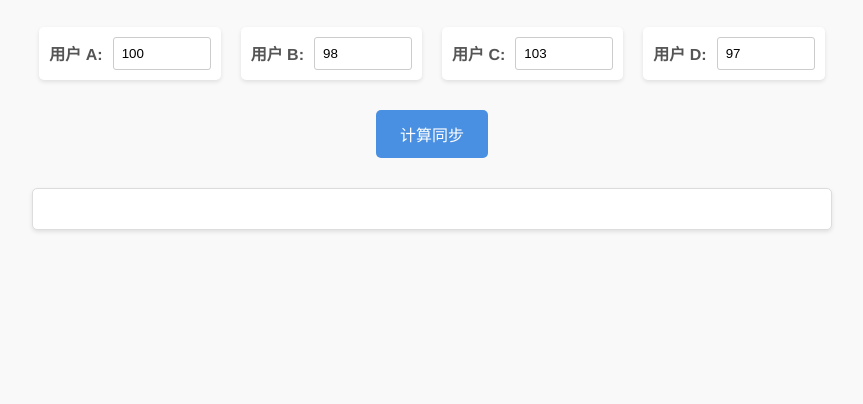
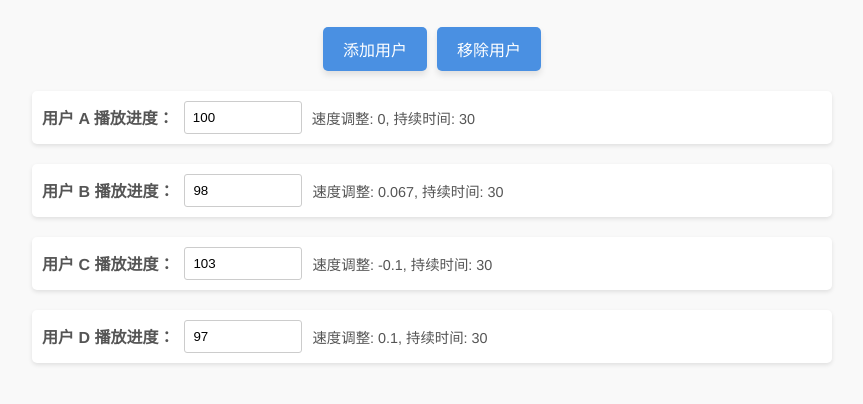
Before and after one commit to MagmaBlock/web-demos, a plain HTML site: page watch-together-playback-sync/index.html in a window 1280 px wide. Shown: the part 108-512 px from the top of the page, without its empty margins (208-1071 px from the left). Drawn offline with Linux system fonts and the light colour scheme.

Commit message:
feat(watch-together-playback-sync): 重构用户输入和结果显示逻辑
- 重构用户输入部分，使用 flex 布局优化样式
- 添加结果实时显示功能，移除单独的计算按钮
- 增加用户动态添加和移除功能
- 优化结果计算逻辑，提高代码可扩展性

```diff
--- a/watch-together-playback-sync/index.html
+++ b/watch-together-playback-sync/index.html
@@ -21,10 +21,9 @@
       }
       #userInputs {
         display: flex;
-        flex-wrap: wrap;
+        flex-direction: column;
         gap: 20px;
         margin-bottom: 30px;
-        justify-content: center;
       }
       .userInput {
         display: flex;
@@ -43,17 +42,25 @@
         padding: 8px;
         border: 1px solid #ccc;
         border-radius: 3px;
-        width: 80px;
+        width: 100px;
         transition: border-color 0.3s;
       }
       input:focus {
         border-color: #4a90e2;
         outline: none;
       }
-      button {
-        display: block;
-        margin: 30px auto;
-        padding: 12px 24px;
+      .result {
+        margin-left: 10px;
+        font-size: 0.9em;
+        color: #555;
+      }
+      .button-container {
+        display: flex;
+        justify-content: center;
+        margin-bottom: 20px;
+      }
+      .button-container button {
+        padding: 10px 20px;
         font-size: 16px;
         color: #fff;
         background-color: #4a90e2;
@@ -61,59 +68,49 @@
         border-radius: 5px;
         cursor: pointer;
         transition: background-color 0.3s;
+        box-shadow: 0 4px 6px rgba(0, 0, 0, 0.1);
+        margin-right: 10px;
+      }
+      .button-container button:last-child {
+        margin-right: 0;
       }
       button:hover {
         background-color: #357abd;
-      }
-      #results {
-        border: 1px solid #ddd;
-        padding: 20px;
-        margin-top: 30px;
-        background: #fff;
-        border-radius: 5px;
-        box-shadow: 0 2px 4px rgba(0, 0, 0, 0.1);
-      }
-      .result-item {
-        display: flex;
-        justify-content: space-between;
-        margin-bottom: 10px;
-        padding: 10px;
-        background-color: #f0f0f0;
-        border-radius: 5px;
-      }
-      .result-label {
-        font-weight: bold;
-        color: #333;
-      }
-      .result-value {
-        color: #555;
       }
     </style>
   </head>
   <body>
     <h1>视频同步计算 Demo</h1>
+    <div class="button-container">
+      <button onclick="addUser()">添加用户</button>
+      <button onclick="removeUser()">移除用户</button>
+    </div>
     <div id="userInputs">
-      <div class="userInput">
-        <label for="userA">用户 A:</label>
-        <input type="number" id="userA" value="100" step="0.1" />
+      <div class="userInput" id="userInputA">
+        <label for="userA">用户 A 播放进度：</label>
+        <input type="number" id="userA" value="100" step="0.1" oninput="calculate()" />
+        <span class="result" id="resultA"></span>
       </div>
-      <div class="userInput">
-        <label for="userB">用户 B:</label>
-        <input type="number" id="userB" value="98" step="0.1" />
+      <div class="userInput" id="userInputB">
+        <label for="userB">用户 B 播放进度：</label>
+        <input type="number" id="userB" value="98" step="0.1" oninput="calculate()" />
+        <span class="result" id="resultB"></span>
       </div>
-      <div class="userInput">
-        <label for="userC">用户 C:</label>
-        <input type="number" id="userC" value="103" step="0.1" />
+      <div class="userInput" id="userInputC">
+        <label for="userC">用户 C 播放进度：</label>
+        <input type="number" id="userC" value="103" step="0.1" oninput="calculate()" />
+        <span class="result" id="resultC"></span>
       </div>
-      <div class="userInput">
-        <label for="userD">用户 D:</label>
-        <input type="number" id="userD" value="97" step="0.1" />
+      <div class="userInput" id="userInputD">
+        <label for="userD">用户 D 播放进度：</label>
+        <input type="number" id="userD" value="97" step="0.1" oninput="calculate()" />
+        <span class="result" id="resultD"></span>
       </div>
     </div>
-    <button onclick="calculate()">计算同步</button>
-    <div id="results"></div>
 
     <script>
+      let userIdCounter = 4;
+
       function calculateOptimalSync(users, maxSpeedDifference = 0.2) {
         if (users.length < 2) {
           throw new Error(
@@ -158,47 +155,49 @@
       }
 
       function calculate() {
-        const users = [
-          {
-            id: "A",
-            progress: parseFloat(document.getElementById("userA").value),
-            isHost: true,
-          },
-          {
-            id: "B",
-            progress: parseFloat(document.getElementById("userB").value),
-            isHost: false,
-          },
-          {
-            id: "C",
-            progress: parseFloat(document.getElementById("userC").value),
-            isHost: false,
-          },
-          {
-            id: "D",
-            progress: parseFloat(document.getElementById("userD").value),
-            isHost: false,
-          },
-        ];
+        const userInputs = document.querySelectorAll('.userInput');
+        const users = Array.from(userInputs).map((input, index) => ({
+          id: input.id.replace('userInput', ''),
+          progress: parseFloat(document.getElementById(`user${input.id.replace('userInput', '')}`).value),
+          isHost: index === 0,
+        }));
 
         try {
           const syncResults = calculateOptimalSync(users, 0.1);
-          let resultHtml = "<h2>计算结果</h2>";
           syncResults.forEach((result) => {
-            resultHtml += `
-              <div class="result-item">
-                <span class="result-label">用户 ${result.userId}:</span>
-                <span class="result-value">速度调整: ${result.speedAdjustment}, 同步时间: ${result.syncTime}</span>
-              </div>
-            `;
+            document.getElementById(`result${result.userId}`).textContent = `速度调整: ${result.speedAdjustment}, 持续时间: ${result.syncTime}`;
           });
-          document.getElementById("results").innerHTML = resultHtml;
         } catch (error) {
-          document.getElementById(
-            "results"
-          ).innerHTML = `<p style="color: red;">Error: ${error.message}</p>`;
+          document.getElementById("results").innerHTML = `<p style="color: red;">Error: ${error.message}</p>`;
         }
       }
+
+      function addUser() {
+        userIdCounter++;
+        const userId = String.fromCharCode(64 + userIdCounter);
+        const userInputDiv = document.createElement('div');
+        userInputDiv.className = 'userInput';
+        userInputDiv.id = `userInput${userId}`;
+        userInputDiv.innerHTML = `
+          <label for="user${userId}">用户 ${userId} 播放进度：</label>
+          <input type="number" id="user${userId}" value="100" step="0.1" oninput="calculate()" />
+          <span class="result" id="result${userId}"></span>
+        `;
+        document.getElementById('userInputs').appendChild(userInputDiv);
+        calculate();
+      }
+
+      function removeUser() {
+        const userInputs = document.querySelectorAll('.userInput');
+        if (userInputs.length > 1) {
+          userInputs[userInputs.length - 1].remove();
+          userIdCounter--;
+          calculate();
+        }
+      }
+
+      // Initial calculation on page load
+      calculate();
     </script>
   </body>
 </html>
```
